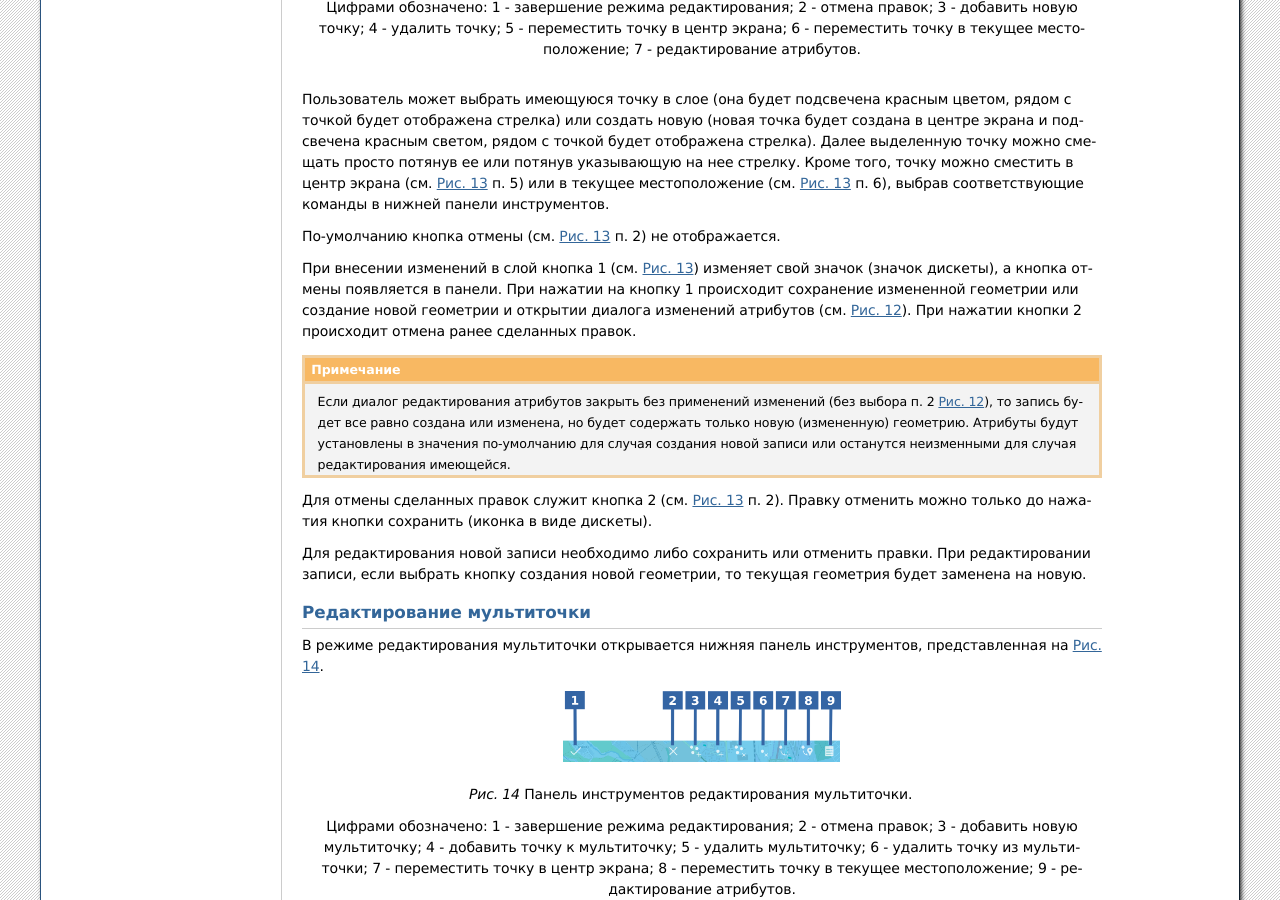
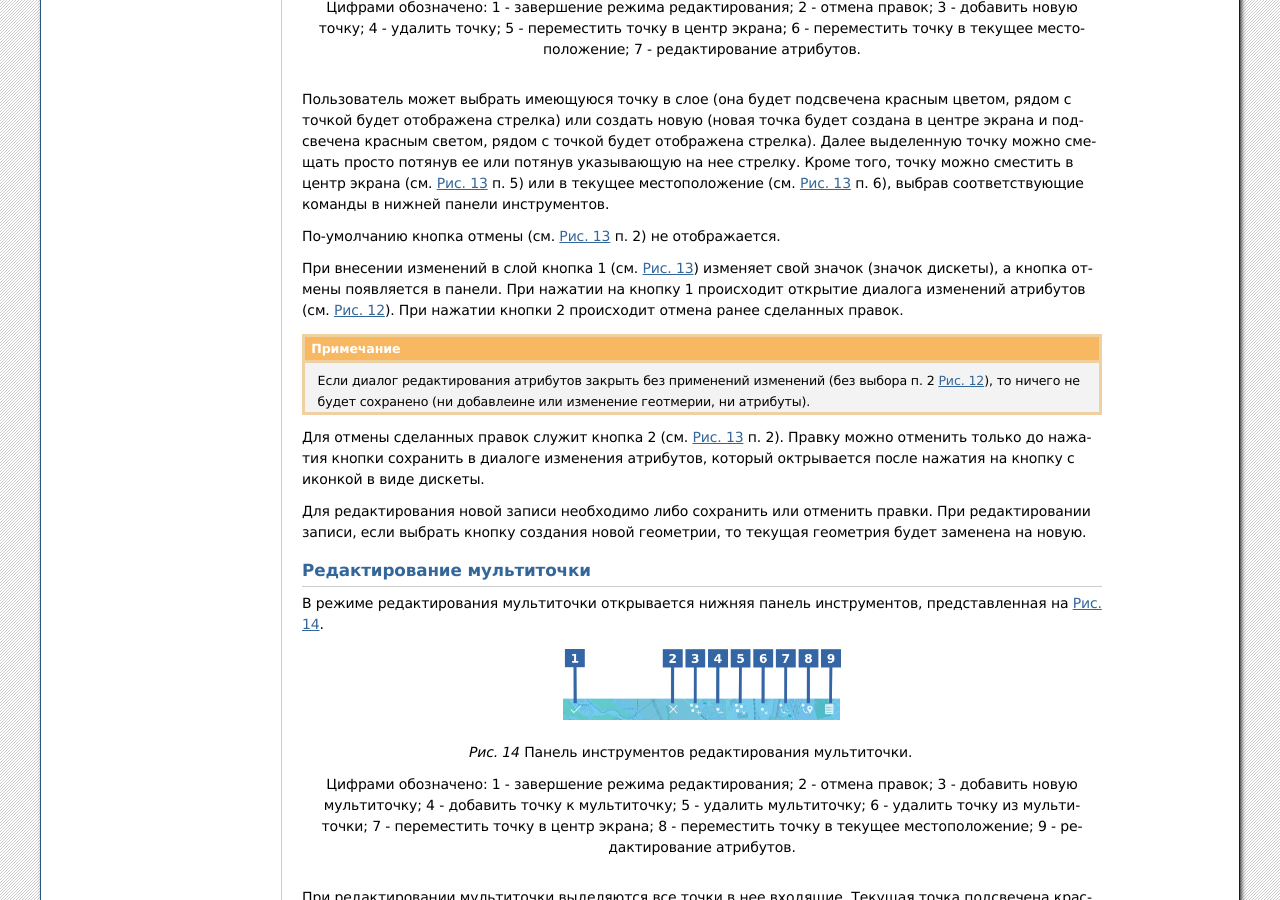
Before and after one commit to nextgis/docs_ngmobile, a Sphinx documentation site: the page built from source/editing.rst, in a window 1280 px wide and 900 px high, scrolled down 2542 px. Built offline with Sphinx 7.4.7, drawn with Linux system fonts in a browser that asks for light colours; formulas are drawn with MathJax 3.

Commit message:
Изменил под новое поведение редактора

```diff
--- a/source/editing.rst
+++ b/source/editing.rst
@@ -87,13 +87,16 @@
 
 По-умолчанию кнопка отмены (см. :numref:`edit_point_pic` п. 2) не отображается.
 
-При внесении изменений в слой кнопка 1 (см. :numref:`edit_point_pic`) изменяет свой значок (значок дискеты), а кнопка отмены появляется в панели. При нажатии на кнопку 1 происходит сохранение измененной геометрии или создание новой геометрии и открытии диалога изменений атрибутов (см. :numref:`attributes_edit_pic`). При нажатии кнопки 2 происходит отмена ранее сделанных правок.
+При внесении изменений в слой кнопка 1 (см. :numref:`edit_point_pic`) изменяет свой значок (значок дискеты),
+а кнопка отмены появляется в панели. При нажатии на кнопку 1 происходит открытие диалога изменений атрибутов
+(см. :numref:`attributes_edit_pic`). При нажатии кнопки 2 происходит отмена ранее сделанных правок.
 
 .. note::
 
-   Если диалог редактирования атрибутов закрыть без применений изменений (без выбора п. 2 :numref:`attributes_edit_pic`), то запись будет все равно создана или изменена, но будет содержать только новую (измененную) геометрию. Атрибуты будут установлены в значения по-умолчанию для случая создания новой записи или останутся неизменными для случая редактирования имеющейся.
+   Если диалог редактирования атрибутов закрыть без применений изменений (без выбора п. 2 :numref:`attributes_edit_pic`),
+   то ничего не будет сохранено (ни добавлеине или изменение геотмерии, ни атрибуты).
 
-Для отмены сделанных правок служит кнопка 2 (см. :numref:`edit_point_pic` п. 2). Правку отменить можно только до нажатия кнопки сохранить (иконка в виде дискеты).
+Для отмены сделанных правок служит кнопка 2 (см. :numref:`edit_point_pic` п. 2). Правку можно отменить только до нажатия кнопки сохранить в диалоге изменения атрибутов, который октрывается после нажатия на кнопку с иконкой в виде дискеты.
 
 Для редактирования новой записи необходимо либо сохранить или отменить правки. При редактировании записи, если выбрать кнопку создания новой геометрии, то текущая геометрия будет заменена на новую.
 
```
